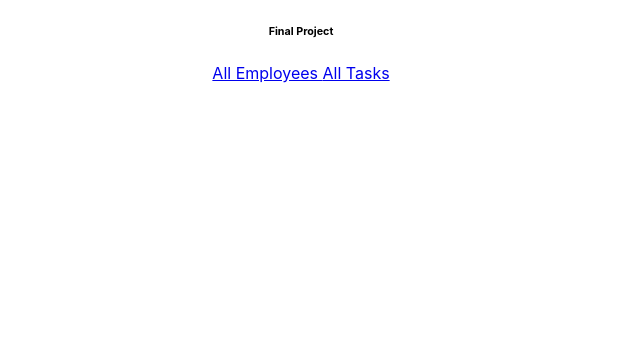
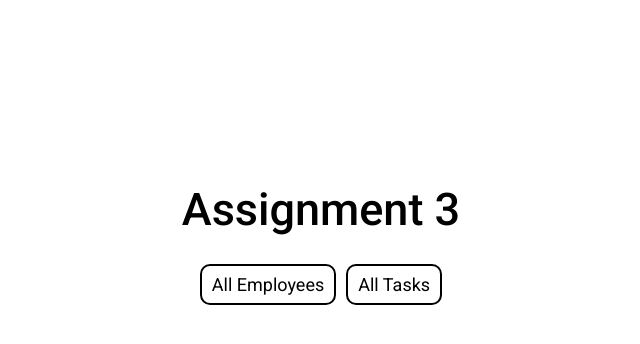
Before and after one commit to rchevarria/webDev-Frontend, a React (Create React App) app: page / in a window 1280 px wide. Shown: the top 344 px of the page, without its empty margins (339-979 px from the left). Built offline with nearby package versions, Linux system fonts and the light colour scheme.

Commit message:
small css additions

```diff
--- a/src/App.css
+++ b/src/App.css
@@ -1,38 +1,51 @@
-.App {
+.container {
+  display: flex;
+  justify-content: center;
+  height: 100vh;
+}
+
+.header {
+  font-size: 45px;
+  font-weight: 500;
+  float: left;
+  margin-top: 60%;
+}
+
+.links_container{
+  display: flex;
+  width: auto;
+  justify-content: center;
+  margin-top: 60%;
+}
+
+.links {
+  font-family: Roboto;
+  font-size: 18px;
+  font-weight: 400;
+  cursor: pointer;
+  float: left;
+  border: 2px solid;
+  border-radius: 10px;
+  padding: 8px 10px;
+  margin: 5px;
+  width: auto;
   text-align: center;
 }
 
-.App-logo {
-  height: 40vmin;
-  pointer-events: none;
+a:link {
+  text-decoration: none;
+  color: black;
 }
 
-@media (prefers-reduced-motion: no-preference) {
-  .App-logo {
-    animation: App-logo-spin infinite 20s linear;
-  }
+a:visited {
+  text-decoration: none;
+  color: black;
 }
 
-.App-header {
-  background-color: #282c34;
-  min-height: 100vh;
-  display: flex;
-  flex-direction: column;
-  align-items: center;
-  justify-content: center;
-  font-size: calc(10px + 2vmin);
-  color: white;
+a:hover {
+  text-decoration: none;
 }
 
-.App-link {
-  color: #61dafb;
+a:active {
+  text-decoration: none;
 }
-
-@keyframes App-logo-spin {
-  from {
-    transform: rotate(0deg);
-  }
-  to {
-    transform: rotate(360deg);
-  }
-}
--- a/src/components/views/HomePageView.js
+++ b/src/components/views/HomePageView.js
@@ -1,16 +1,23 @@
-
-
 import { Link } from 'react-router-dom';
-
 
 
 const HomePageView = () => {
   return (
-    <div>
-      <h6>Final Project</h6>
-      <Link to={'/employees'} > All Employees </Link>
-      <Link to={'/tasks'} > All Tasks </Link>
-
+    <div className='container'>
+      <ul>
+      <div className='header'>
+        Assignment 3
+      </div>
+      <br/><br/><br/><br/>
+      <div className='links_container'>
+        <div className='links'>
+          <Link to={'/employees'} > All Employees </Link>
+        </div>
+        <div className='links'>
+          <Link to={'/tasks'} > All Tasks </Link>
+        </div>
+      </div>
+      </ul>
     </div>
   );
 }
--- a/src/index.css
+++ b/src/index.css
@@ -1,8 +1,8 @@
+@import url('https://fonts.googleapis.com/css2?family=Roboto:wght@400;500;600;700&display=swap');
+
 body {
   margin: 0;
-  font-family: -apple-system, BlinkMacSystemFont, 'Segoe UI', 'Roboto', 'Oxygen',
-    'Ubuntu', 'Cantarell', 'Fira Sans', 'Droid Sans', 'Helvetica Neue',
-    sans-serif;
+  font-family: "Roboto", sans-serif;
   -webkit-font-smoothing: antialiased;
   -moz-osx-font-smoothing: grayscale;
 }
```
